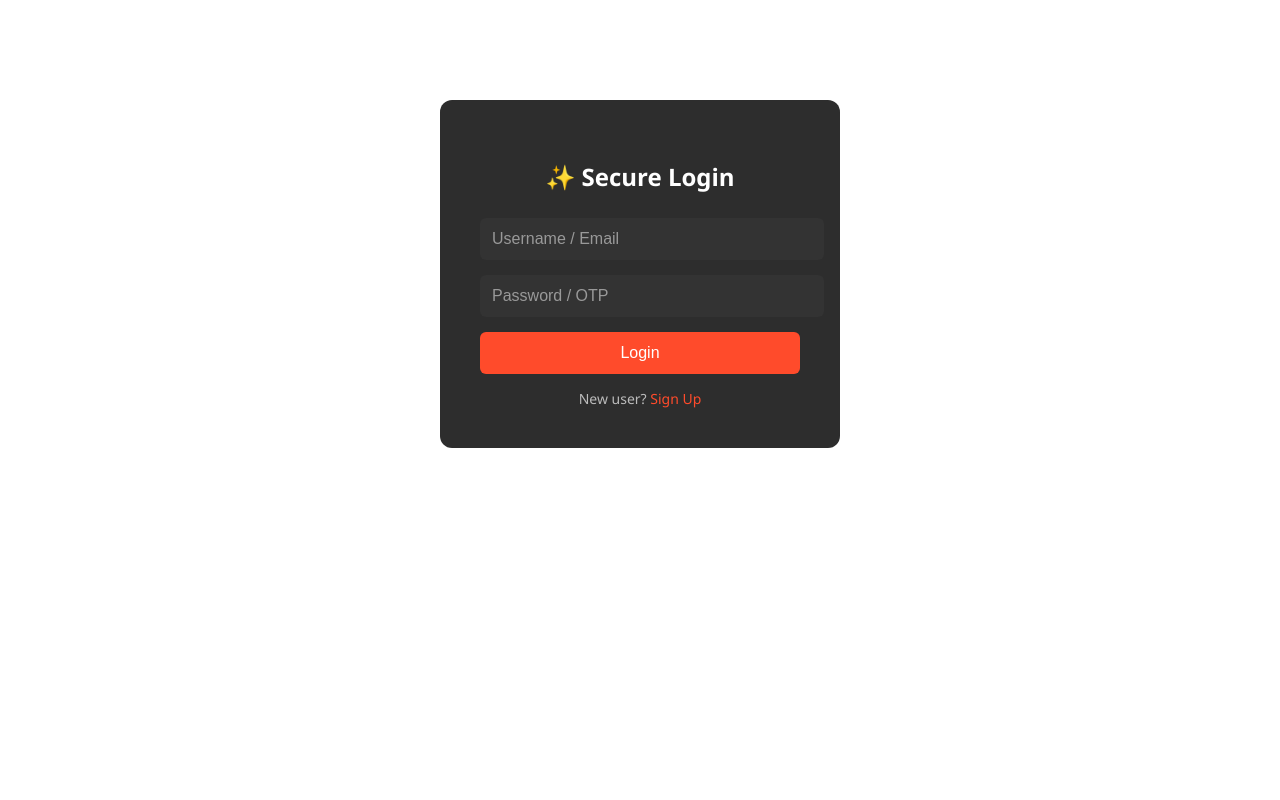
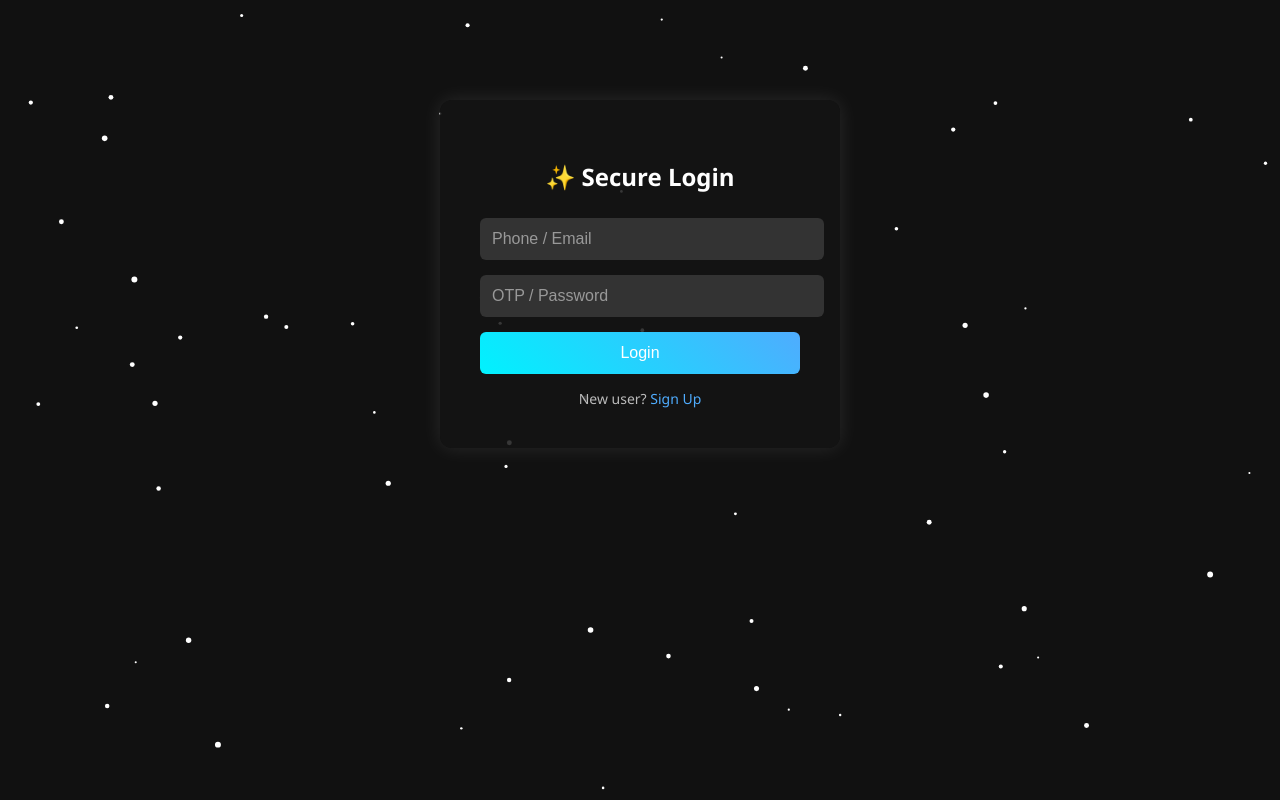
Before and after one commit to awanzada786616/login-aaa, a plain HTML site: page index.html in a window 1280 px wide. Drawn offline with Linux system fonts and the light colour scheme.

Commit message:
Update index.html

```diff
--- a/index.html
+++ b/index.html
@@ -1,35 +1,38 @@
 <!DOCTYPE html>
 <html lang="en">
 <head>
-  <meta charset="UTF-8" />
+  <meta charset="UTF-8">
   <title>Login | Wasi OTP</title>
-  <meta name="viewport" content="width=device-width, initial-scale=1.0"/>
+  <meta name="viewport" content="width=device-width, initial-scale=1.0">
   <style>
-    body, html {
+    html, body {
       margin: 0;
       padding: 0;
       height: 100%;
       overflow: hidden;
       font-family: 'Segoe UI', sans-serif;
+      background: #111;
     }
 
-    canvas {
+    #crystals {
       position: fixed;
       top: 0;
       left: 0;
+      width: 100vw;
+      height: 100vh;
       z-index: 0;
     }
 
     .card {
       position: relative;
       z-index: 1;
-      background: rgba(34,34,34,0.95);
+      background: rgba(20, 20, 20, 0.85);
       padding: 40px;
       border-radius: 12px;
-      width: 320px;
-      margin: auto;
-      margin-top: 100px;
-      box-shadow: 0 0 15px rgba(255,255,255,0.1);
+      width: 90%;
+      max-width: 320px;
+      margin: 100px auto;
+      box-shadow: 0 0 20px rgba(255,255,255,0.1);
     }
 
     h2 {
@@ -56,17 +59,16 @@
     button {
       width: 100%;
       padding: 12px;
-      background: #ff4b2b;
+      background: linear-gradient(45deg, #00f2fe, #4facfe);
       border: none;
       border-radius: 6px;
       color: #fff;
       font-size: 16px;
       cursor: pointer;
-      transition: background 0.3s;
     }
 
     button:hover {
-      background: #ff5722;
+      background: linear-gradient(45deg, #43e97b, #38f9d7);
     }
 
     .footer {
@@ -77,7 +79,7 @@
     }
 
     .footer a {
-      color: #ff4b2b;
+      color: #4facfe;
       text-decoration: none;
     }
   </style>
@@ -88,8 +90,8 @@
 
 <div class="card">
   <h2>✨ Secure Login</h2>
-  <input type="text" placeholder="Username / Email" />
-  <input type="password" placeholder="Password / OTP" />
+  <input type="text" placeholder="Phone / Email" />
+  <input type="password" placeholder="OTP / Password" />
   <button>Login</button>
   <div class="footer">
     New user? <a href="signup.html">Sign Up</a>
@@ -100,53 +102,46 @@
   const canvas = document.getElementById("crystals");
   const ctx = canvas.getContext("2d");
 
-  canvas.width = window.innerWidth;
-  canvas.height = window.innerHeight;
+  function resizeCanvas() {
+    canvas.width = window.innerWidth;
+    canvas.height = window.innerHeight;
+  }
 
-  let particles = [];
+  window.addEventListener('resize', resizeCanvas);
+  resizeCanvas();
 
-  for (let i = 0; i < 80; i++) {
+  const particles = [];
+
+  for (let i = 0; i < 60; i++) {
     particles.push({
       x: Math.random() * canvas.width,
       y: Math.random() * canvas.height,
       r: Math.random() * 2 + 1,
-      dx: (Math.random() - 0.5) * 0.7,
-      dy: (Math.random() - 0.5) * 0.7
+      dx: (Math.random() - 0.5) * 0.5,
+      dy: (Math.random() - 0.5) * 0.5
     });
   }
 
-  function draw() {
+  function animate() {
     ctx.clearRect(0, 0, canvas.width, canvas.height);
     ctx.fillStyle = "white";
+
     particles.forEach(p => {
       ctx.beginPath();
       ctx.arc(p.x, p.y, p.r, 0, Math.PI * 2);
       ctx.fill();
-    });
-  }
 
-  function update() {
-    particles.forEach(p => {
       p.x += p.dx;
       p.y += p.dy;
 
       if (p.x < 0 || p.x > canvas.width) p.dx *= -1;
       if (p.y < 0 || p.y > canvas.height) p.dy *= -1;
     });
-  }
 
-  function animate() {
-    draw();
-    update();
     requestAnimationFrame(animate);
   }
 
   animate();
-
-  window.addEventListener('resize', () => {
-    canvas.width = window.innerWidth;
-    canvas.height = window.innerHeight;
-  });
 </script>
 
 </body>
```
